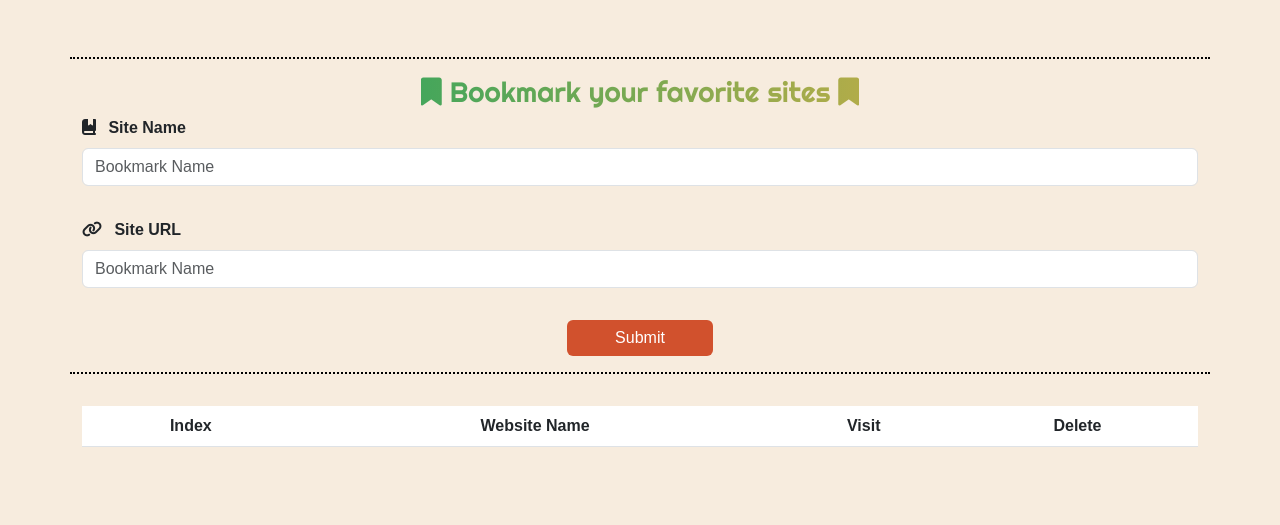
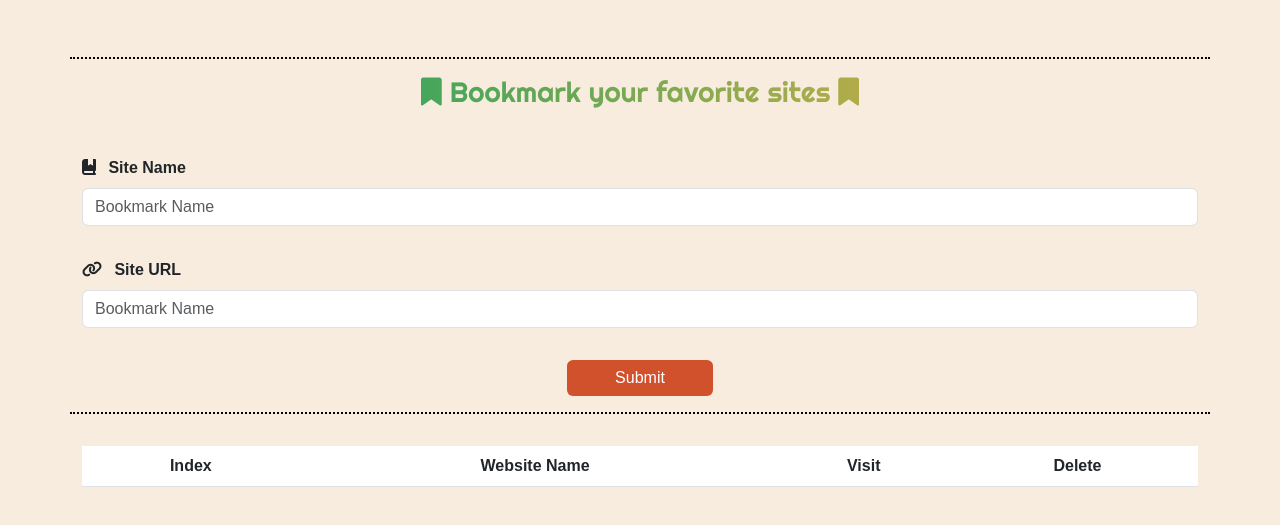
Before and after one commit to ahmedabdelhamid404/route-bookmark, a plain HTML site: page index.html in a window 1280 px wide. Shown: the part 145-670 px from the top of the page. Drawn offline with Linux system fonts and the light colour scheme; a web font is replaced by a local one.

Commit message:
second commit h2 mb

```diff
--- a/index.html
+++ b/index.html
@@ -16,11 +16,12 @@
     <!-- Link FontAwesome -->
     <link rel="stylesheet" href="css/all.min.css" />
     <!-- Link Bootstrap -->
-    <link rel="stylesheet" href="css/bootstrap.min.css" />\
+    <link rel="stylesheet" href="css/bootstrap.min.css" />
+    \
     <!-- SweetAlert Libarary Link -->
-    <link rel="stylesheet" href="css/sweetalert2.min.css">
+    <link rel="stylesheet" href="css/sweetalert2.min.css" />
     <!-- SweetAlert Libarary Theme Link -->
-    <link rel="stylesheet" href="css/bulma.min.css">
+    <link rel="stylesheet" href="css/bulma.min.css" />
     <!-- MyStyle CSS Link -->
     <link rel="stylesheet" href="css/style.css" />
   </head>
@@ -32,7 +33,7 @@
     </header>
     <section class="my-3">
       <div class="container form-section py-3">
-        <h2 class="fs-3">
+        <h2 class="fs-3 mb-5">
           <i class="fa-solid fa-bookmark"></i>
           Bookmark your favorite sites
           <i class="fa-solid fa-bookmark"></i>
```
